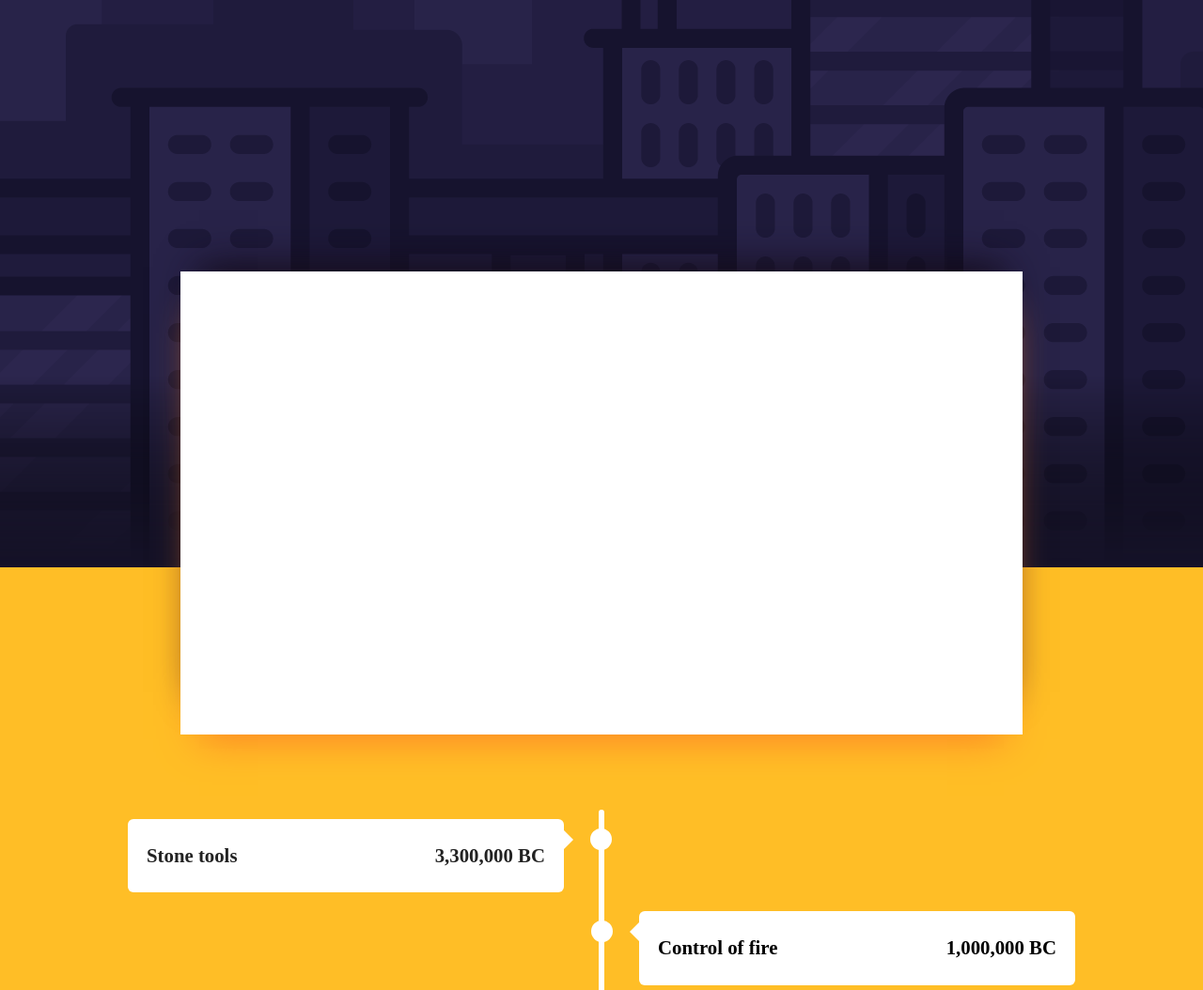
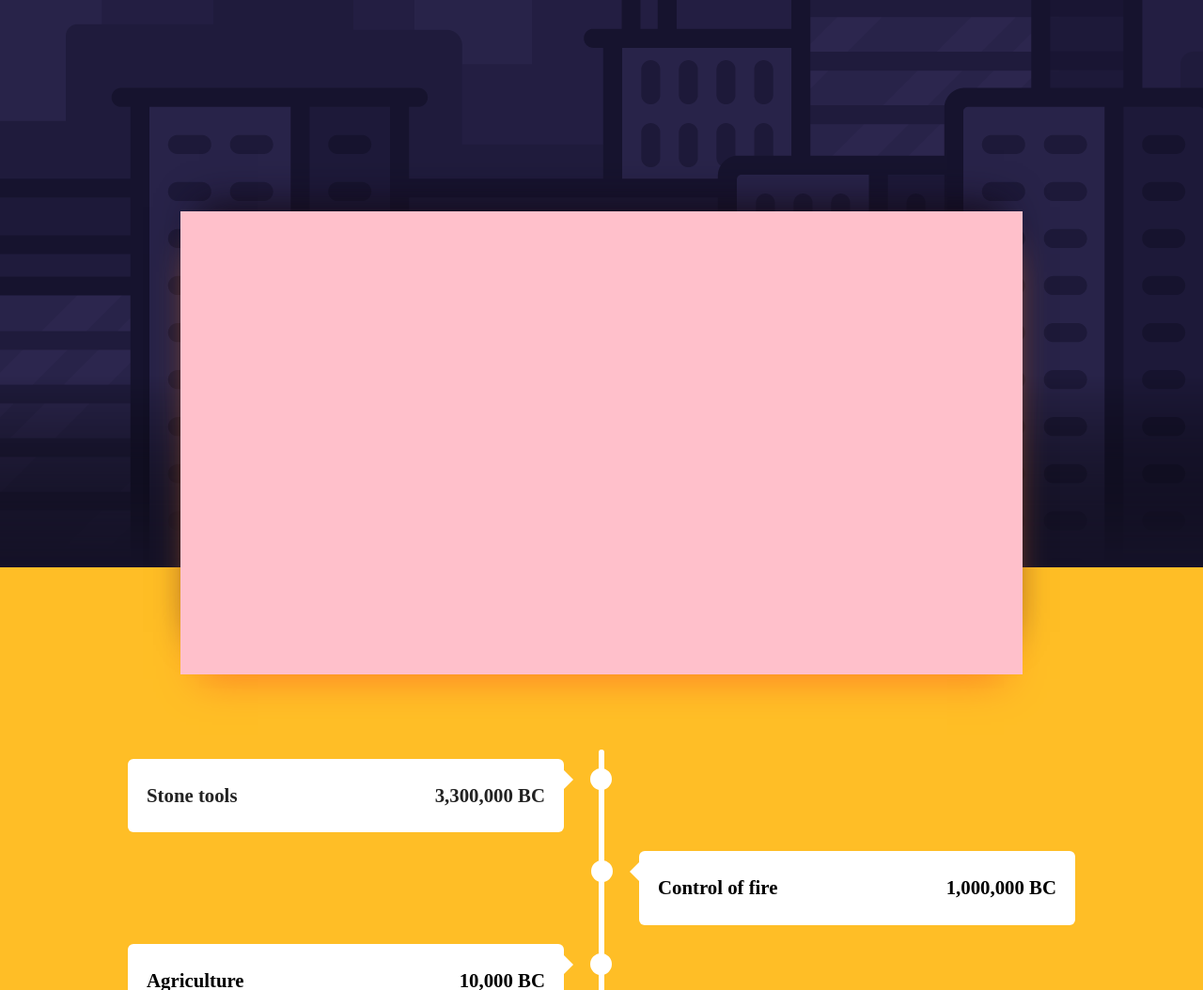
Before and after one commit to CalumDixon/Historyofinvention, a PHP site: page / in a window 1280 px wide. Shown: the part 656-1710 px from the top of the page at 94% size. Run offline with PHP 8.4, Linux system fonts and the light colour scheme; some libraries are stand-ins or nearby versions; some web fonts are replaced.

Commit message:
spelling fix

```diff
--- a/stylesheet.css
+++ b/stylesheet.css
@@ -492,7 +492,7 @@ button {
     margin-top: 8em;
 }
 
-    .aboutcontaier{
+    .aboutcontainer{
         margin-top:15em;
         background-color: pink;
 }
```
